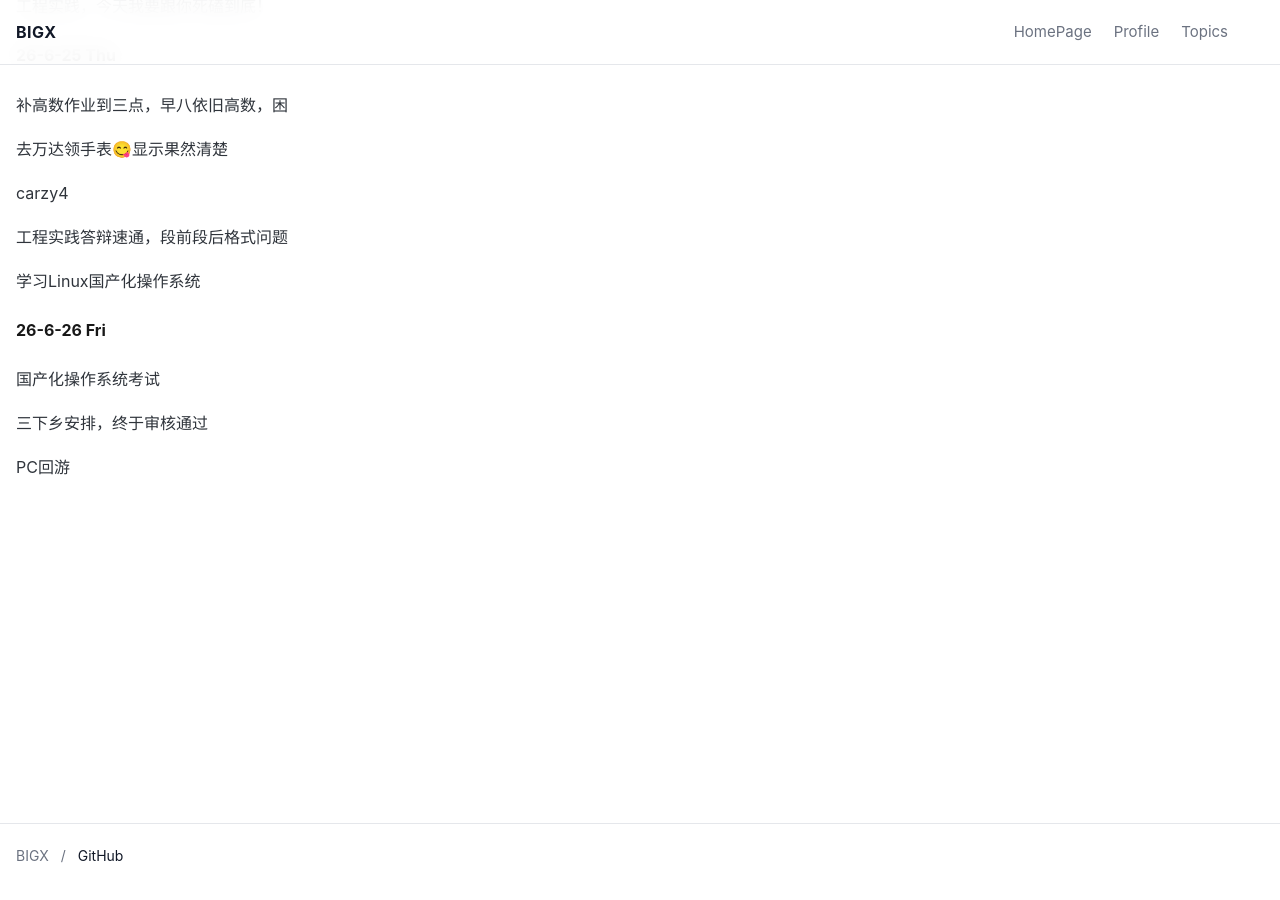
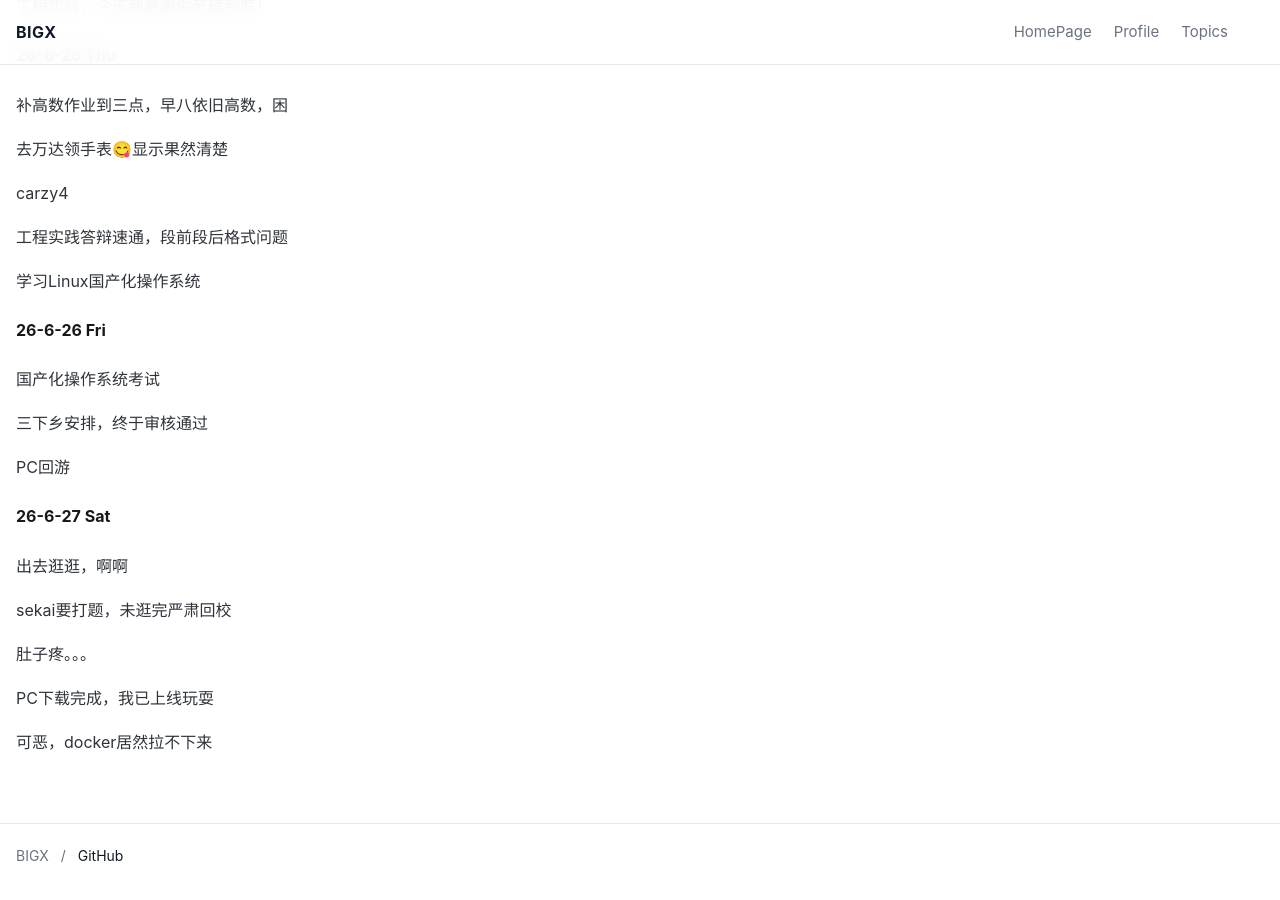
Before and after one commit to BIGX-bigx/BIGX-bigx.github.io, a Jekyll site: the page built from diary.md, in a window 1280 px wide and 900 px high, scrolled down 2586 px. Built offline with Jekyll 4.4.1, drawn with Linux system fonts in a browser that asks for light colours.

Commit message:
Update blog

```diff
--- a/diary.md
+++ b/diary.md
@@ -129,3 +129,15 @@ carzy4
 三下乡安排，终于审核通过
 
 PC回游
+
+#### **26-6-27 Sat**
+
+出去逛逛，啊啊
+
+sekai要打题，未逛完严肃回校
+
+肚子疼。。。
+
+PC下载完成，我已上线玩耍
+
+可恶，docker居然拉不下来
```
